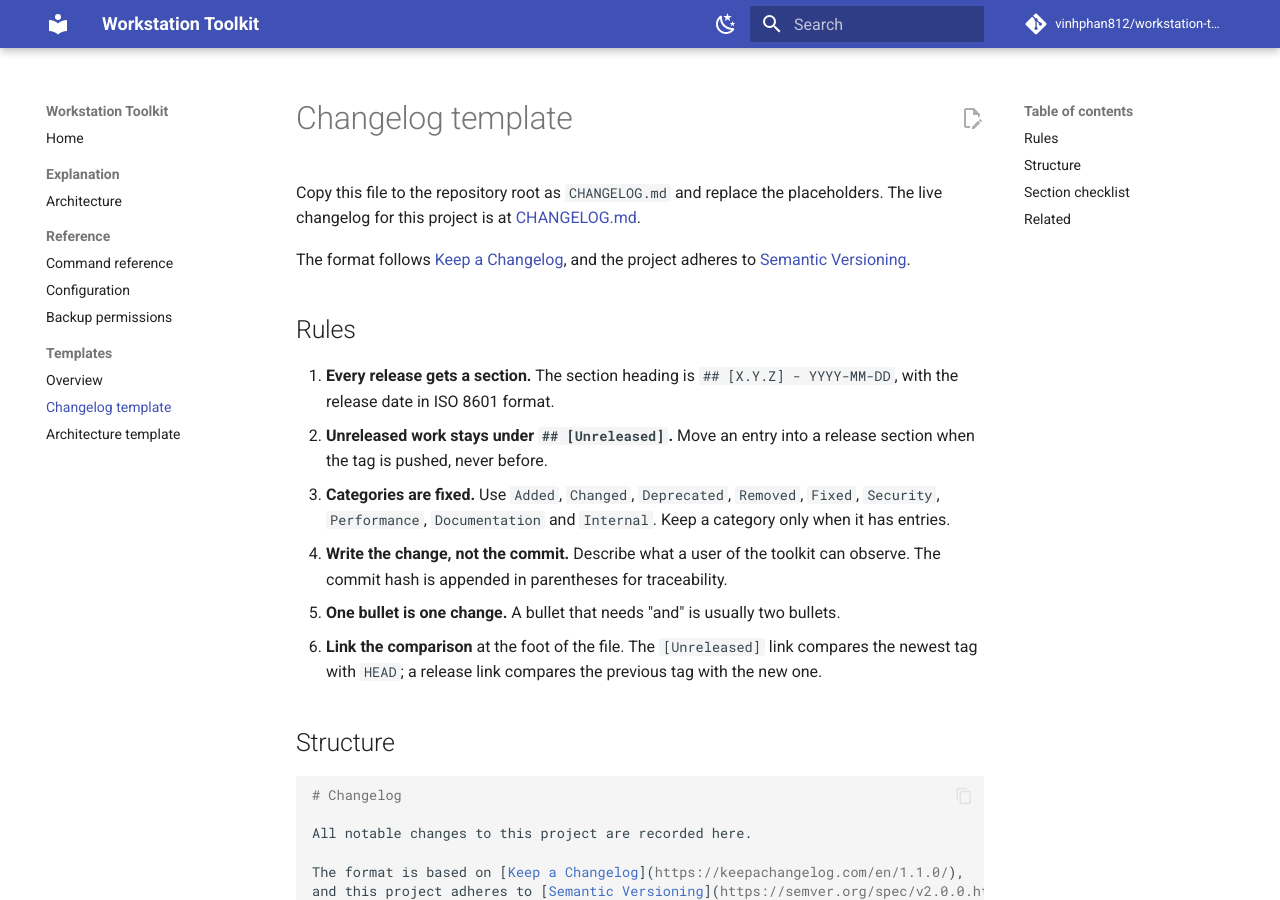
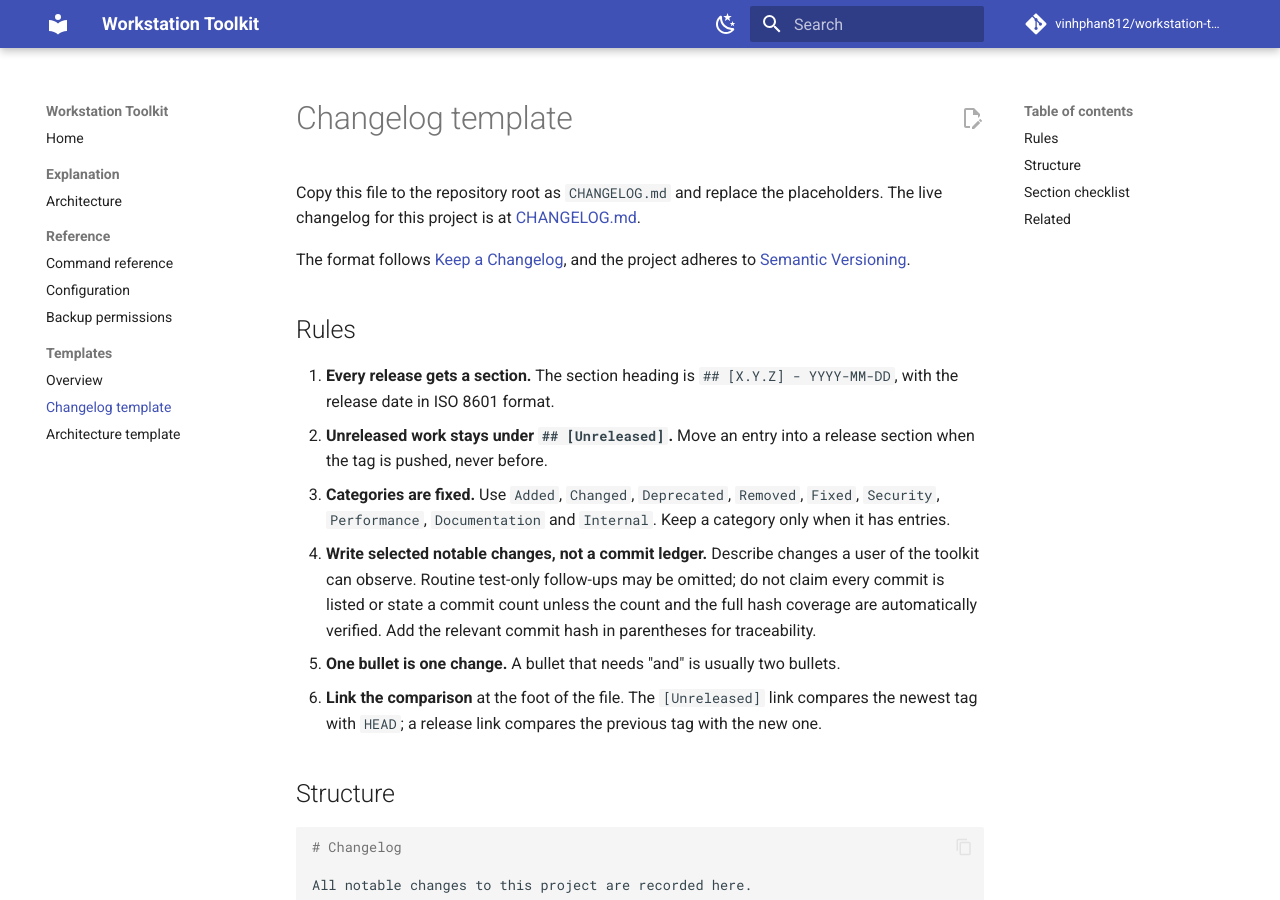
Before and after one commit to vinhphan812/workstation-toolkit, an MkDocs documentation site: the page built from docs/templates/changelog_template.md, in a window 1280 px wide and 900 px high. Built offline with MkDocs 1.6.1 and Material for MkDocs 9.7.7, drawn with Linux system fonts in a browser that asks for light colours; comment, search, counter and statistics services are not loaded.

Commit message:
docs: correct changelog coverage claims
Label the unreleased changelog as selected notable changes rather than a
complete commit ledger. Remove the stale count and point the site-link
validation description at the repository test that actually checks links.

Add regression coverage for the changelog scope and attribution, and update
the reusable template so future changelogs do not claim unverifiable counts.

Signed-off-by: Vinh Phan <vinhphan812@gmail.com>

```diff
--- a/docs/templates/changelog_template.md
+++ b/docs/templates/changelog_template.md
@@ -16,8 +16,11 @@ and the project adheres to [Semantic Versioning](https://semver.org/spec/v2.0.0.
 3. **Categories are fixed.** Use `Added`, `Changed`, `Deprecated`, `Removed`,
    `Fixed`, `Security`, `Performance`, `Documentation` and `Internal`. Keep a
    category only when it has entries.
-4. **Write the change, not the commit.** Describe what a user of the toolkit
-   can observe. The commit hash is appended in parentheses for traceability.
+4. **Write selected notable changes, not a commit ledger.** Describe changes
+   a user of the toolkit can observe. Routine test-only follow-ups may be
+   omitted; do not claim every commit is listed or state a commit count unless
+   the count and the full hash coverage are automatically verified. Add the
+   relevant commit hash in parentheses for traceability.
 5. **One bullet is one change.** A bullet that needs "and" is usually two
    bullets.
 6. **Link the comparison** at the foot of the file. The `[Unreleased]` link
```
Also changed, not shown: CHANGELOG.md (+9 -5 lines), CONTRIBUTING.md (+9 -5 lines), 1 other file.
